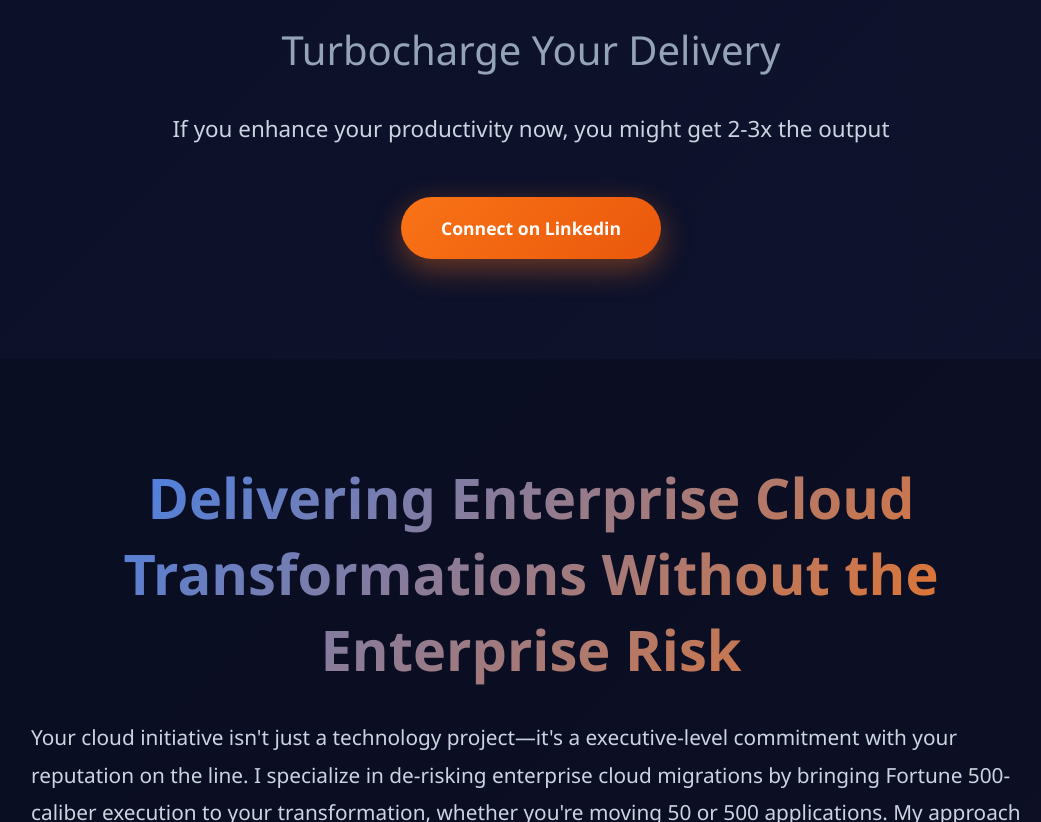
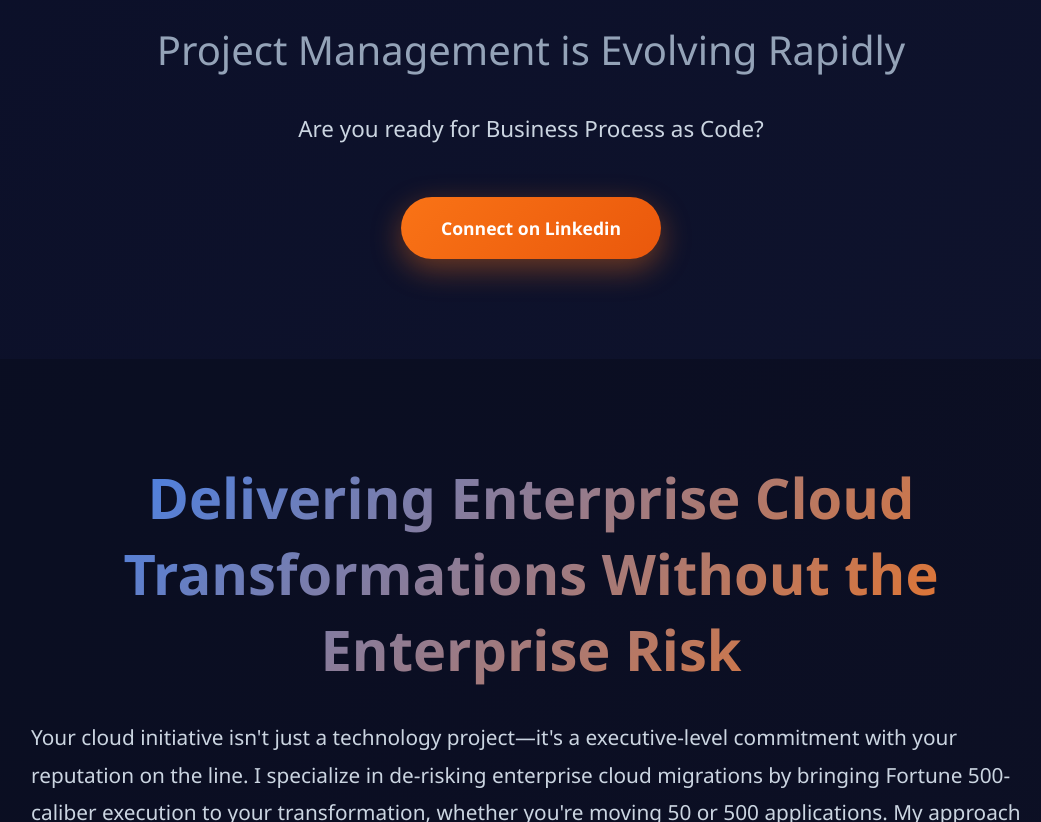
Before and after one commit to mattschober/cloudpm, a plain HTML site: page index.html in a window 1280 px wide. Shown: the part 951-1773 px from the top of the page, without its empty margins (109-1150 px from the left). Drawn offline with Linux system fonts and the light colour scheme; a script that the page names is missing.

Commit message:
Update index.html

```diff
--- a/index.html
+++ b/index.html
@@ -1654,8 +1654,8 @@
                     Your browser does not support the video tag.
                 </video>
             </div>
-            <p class="tagline">Turbocharge Your Delivery</p>
-            <p class="subtitle">If you enhance your productivity now, you might get 2-3x the output</p>
+            <p class="tagline">Project Management is Evolving Rapidly</p>
+            <p class="subtitle">Are you ready for Business Process as Code?</p>
             <div class="cta-buttons">
                 <a href="https://www.linkedin.com/messaging/compose/?recipient=mattschober" class="cta-button cta-primary" target="_blank" rel="noopener noreferrer">Connect on Linkedin</a>
             </div>
```
